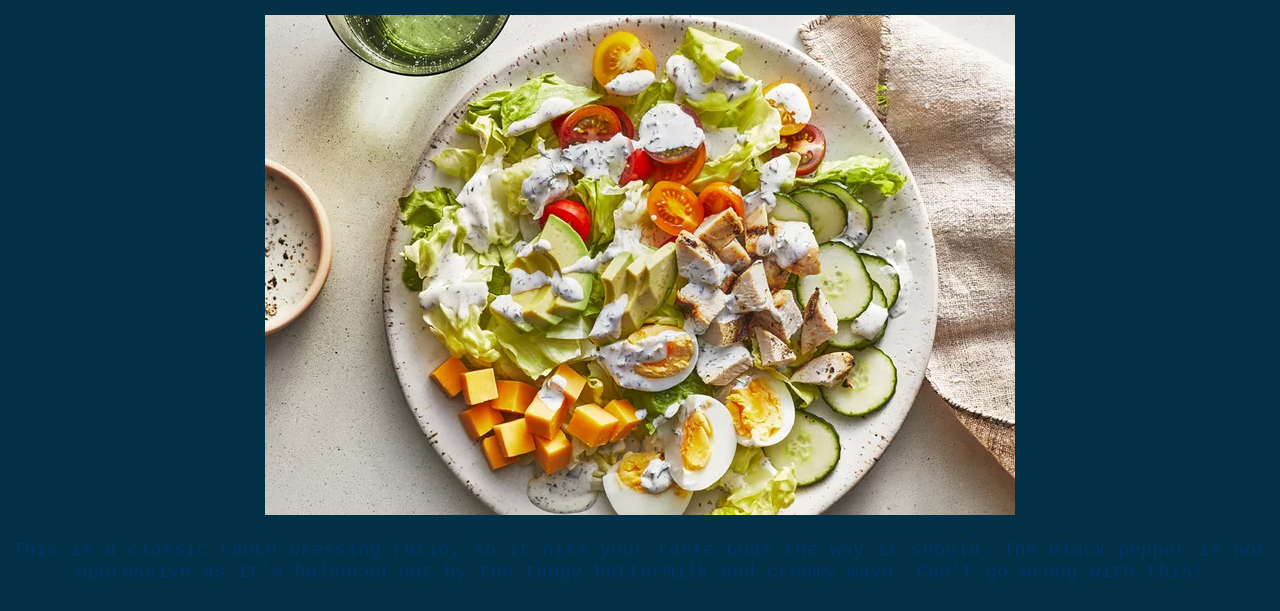
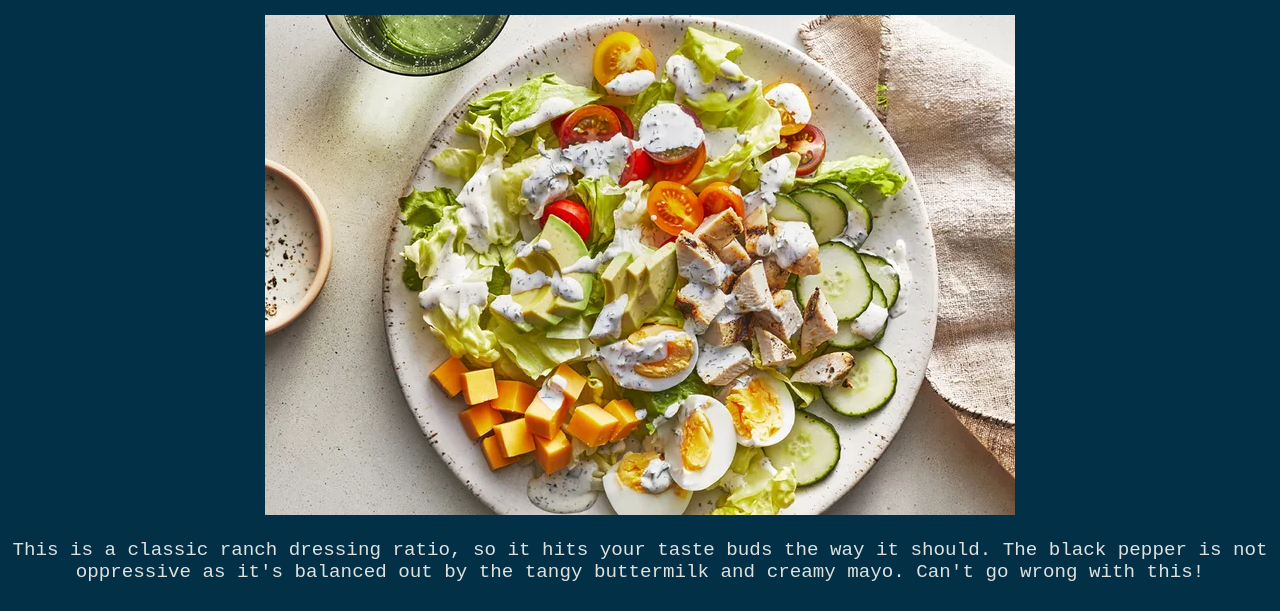
Before and after one commit to TweestidBunny/odin-recipes, a plain HTML site: page recipes/chefssallad.html in a window 1280 px wide. Shown: the part 146-757 px from the top of the page. Drawn offline with Linux system fonts and the light colour scheme.

Commit message:
Change description color so can be read on darker background

```diff
--- a/resources/styles.css
+++ b/resources/styles.css
@@ -57,6 +57,13 @@ a:hover {
   border-color: #f00;
 }
 
+/* recipe description */
+
+p {
+  color: #e0e1dd;
+  font-size: 1.2rem;
+}
+
 /* recipe ingredients / steps */
 
 li {
@@ -77,8 +84,3 @@ h2 {
   color: #c90;
   font-size: 2.3rem;
 }
-
-p {
-  color: #003566;
-  font-size: 1.2rem;
-}
```
